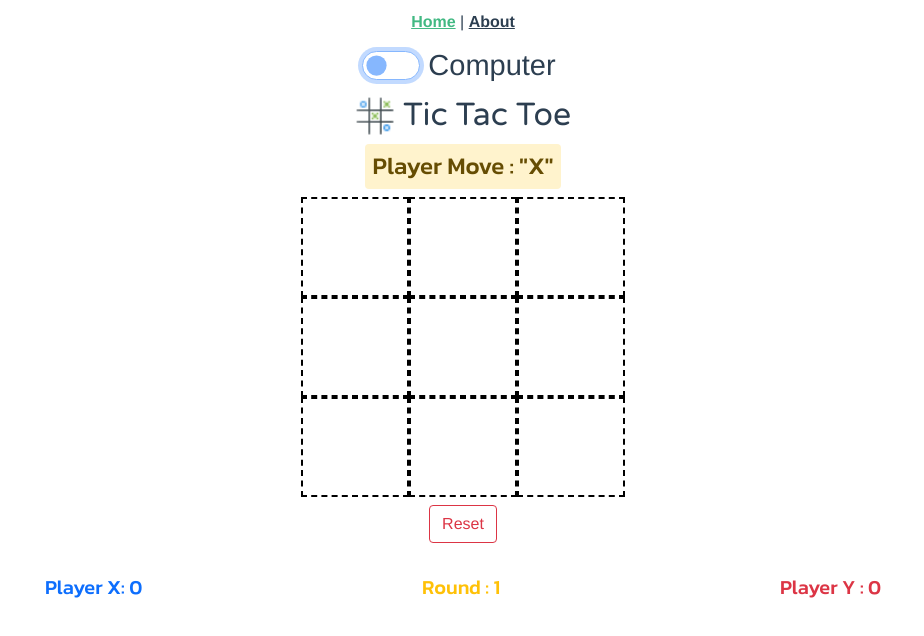
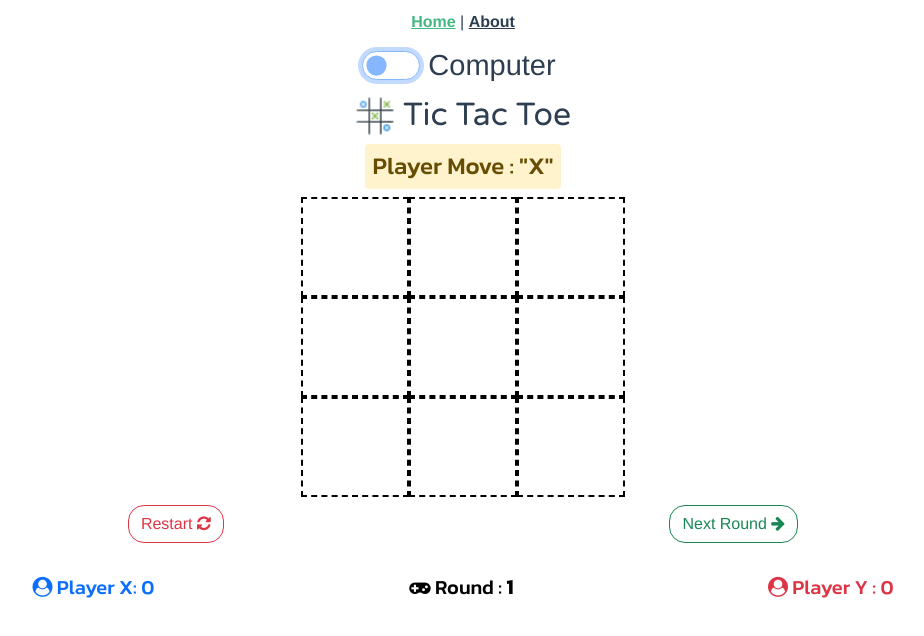
Before and after one commit to RF-Fahad-Islam/vue-tic-tac-toe, a Vue app: page /#/ in a window 1280 px wide. Both pictures are taken after a click on the element "Computer". Shown: the top 636 px of the page, without its empty margins (177-1101 px from the left). Built offline with nearby package versions, Linux system fonts and the light colour scheme; a small style sheet from the web is missing.

Commit message:
add restart and adsence

```diff
--- a/public/index.html
+++ b/public/index.html
@@ -5,6 +5,8 @@
   <meta charset="utf-8">
   <meta http-equiv="X-UA-Compatible" content="IE=edge">
   <meta name="viewport" content="width=device-width,initial-scale=1.0">
+  <script async src="https://pagead2.googlesyndication.com/pagead/js/adsbygoogle.js?client=ca-pub-5004388589023803"
+     crossorigin="anonymous"></script>
   <link rel="icon" href="<%= BASE_URL %>favicon.ico">
   <link href="https://cdn.jsdelivr.net/npm/bootstrap@5.1.3/dist/css/bootstrap.min.css" rel="stylesheet"
     integrity="sha384-1BmE4kWBq78iYhFldvKuhfTAU6auU8tT94WrHftjDbrCEXSU1oBoqyl2QvZ6jIW3" crossorigin="anonymous">
--- a/src/components/Board.vue
+++ b/src/components/Board.vue
@@ -32,9 +32,7 @@
     <h1 v-if="winner == 'draw'" class="alert alert-warning">Its A Draw!</h1>
     <h1
       class="text-center mx-2 alert alert-success"
-        :class="[
-          isComputer && winner === 'O' ? 'alert-danger' : 'alert success',
-        ]"
+      :class="[isComputer && winner === 'O' ? 'alert-danger' : 'alert success']"
       v-if="winner != 'draw' && winner"
     >
       <span v-if="!isComputer">
@@ -49,6 +47,7 @@
     <!-- <h1 v-if="!winner"></h1> -->
 
     <div class="board d-block margin-auto">
+      <div class="line"></div>
       <div v-for="(row, x) in squares" :key="x" class="row">
         <div
           v-for="(square, y) in row"
@@ -60,32 +59,43 @@
         </div>
       </div>
     </div>
+    <div>
+      <div class="d-flex justify-content-around">
+        <div
+          style="border-radius: 16px"
+          class="btn btn-block btn-outline-danger my-2 ml-2"
+          @click="restart"
+        >
+          Restart <i class="fa fa-refresh"></i>
+        </div>
 
-      <div class="d-block mx-auto">
-        <div class="btn btn-block btn-outline-danger my-2" @click="reset">
-          Reset
+        <div
+          style="border-radius: 16px"
+          class="btn btn-block btn-outline-success my-2"
+          @click="next"
+        >
+          Next Round <i class="fa fa-arrow-right"></i>
         </div>
       </div>
-
-      <footer class="mt-3">
+    </div>
+    <div class="mt-3 gameStatus">
       <div class="d-flex justify-content-around">
         <h5 class="p-2 rounded-pill text-primary font-weight-bolder">
-            <span v-if="isComputer">You</span> <span v-else>Player X</span>:
+          <span v-if="isComputer"><i class="fa fa-user"></i> You</span>
+           <span v-else><i class="fa fa-user-circle"></i> Player X</span>:
           <span class="font-weight-bold">{{ playerXPoints }}</span>
         </h5>
-          <h5
-            class="p-2 rounded-pill d-block font-weight-bold text-warning"
-          >
-            <span>Round : </span>
-            <span class="font-weight-bold">{{ round }}</span>
+        <h5 class="p-2 rounded-pill d-block font-weight-bold text-black">
+          <span><i class="fa fa-gamepad"></i> Round : </span>
+          <span class="font-weight-bold" style="font-weight: bold;">{{ round }}</span>
         </h5>
         <h5 class="p-2 rounded-pill text-danger">
-            <span v-if="isComputer">Computer</span>
-            <span v-else>Player Y</span> :
+          <span v-if="isComputer"><i class="fa fa-desktop"></i> Computer</span>
+          <span v-else><i class="fa fa-user-circle"></i> Player Y</span> :
           <span class="font-weight-bold">{{ playerOPoints }}</span>
         </h5>
       </div>
-      </footer>
+    </div>
     <!-- </transition-group> -->
   </div>
 </template>
@@ -193,7 +203,6 @@ export default {
         } else if (winner === "O") {
           utils.playerOPoints = utils.playerOPoints + 1;
         }
-        utils.round = utils.round + 1;
       }
     };
 
@@ -207,13 +216,32 @@ export default {
       return win;
     });
 
-    const reset = () => {
+    const restart = () => {
+      if (confirm("Do you really want to restart the game?")) {
+        utils.player = "X";
+        utils.playerXPoints = 0;
+        utils.playerOPoints = 0;
+        utils.round = 1;
+        squares.value = [
+          ["", "", ""],
+          ["", "", ""],
+          ["", "", ""],
+        ];
+      }
+    };
+
+    const next = () => {
+      if (winner.value) {
         utils.player = "X";
         squares.value = [
           ["", "", ""],
           ["", "", ""],
           ["", "", ""],
         ];
+        utils.round += 1
+      } else {
+        alert("Can't go to next round until finis current round.");
+      }
     };
 
     //* find winner along with the winConditions
@@ -233,7 +261,8 @@ export default {
       move,
       squares,
       winner,
-      reset,
+      next,
+      restart,
     };
   },
 };
@@ -246,7 +275,7 @@ export default {
   display: block;
   margin: auto;
 }
-:root{
+:root {
   animation-duration: 1s;
 }
 h1 {
@@ -292,4 +321,8 @@ h4,
 h3 {
   font-family: "Kanit", sans-serif;
 }
+
+.gameStatus {
+  font-size: 30px!important;
+}
 </style>
```
Also changed, not shown: public/img/icons/logo.png (added). Lines whose indentation alone changed are shown as unchanged.
